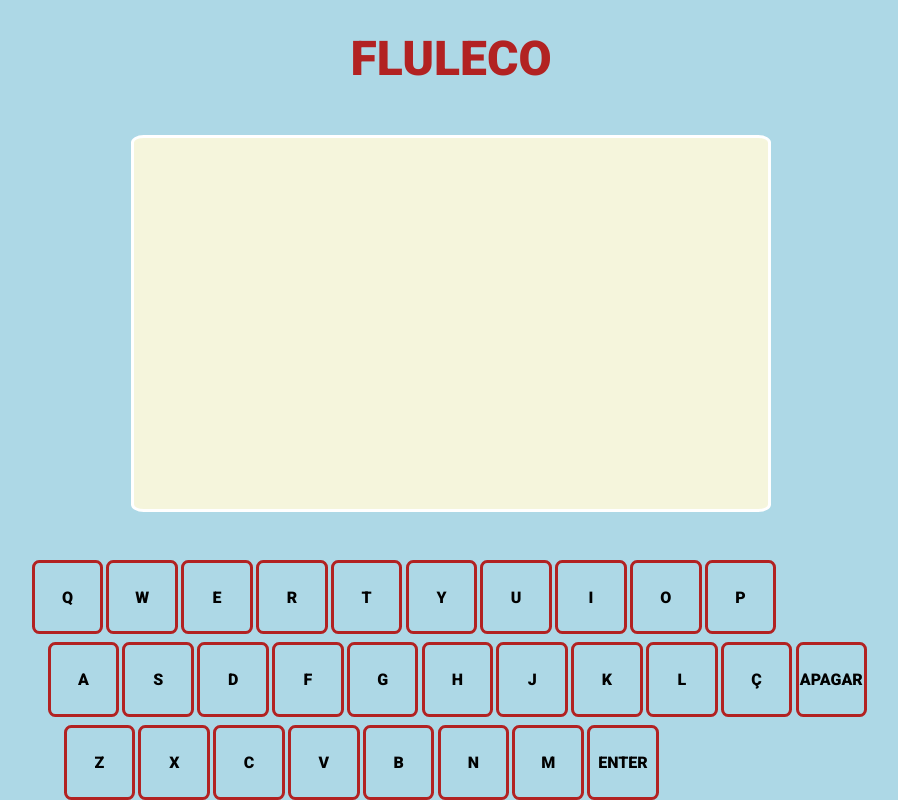
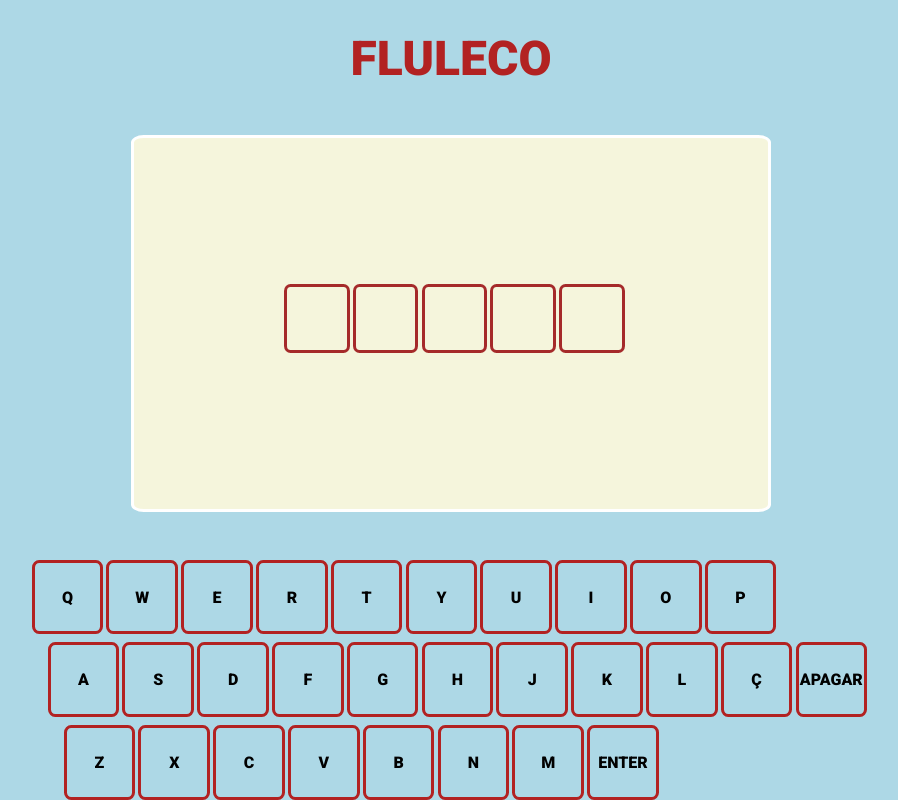
Before and after one commit to AbellasJuan/Fluleco, a React (Create React App) app: page / in a window 1280 px wide. Shown: the whole page, without its empty margins (189-1087 px from the left). Built offline with nearby package versions, Linux system fonts and the light colour scheme.

Commit message:
refactor: add words on the user array

```diff
--- a/src/pages/Home/index.js
+++ b/src/pages/Home/index.js
@@ -6,7 +6,6 @@ import Tela from "../Tela/index.js";
 export default function Home(){
 
     const [palavraProvisoriaDoUsuario, setPalavraProvisoriaDoUsuario] = useState([]);
-    const [letraClicada, setLetraClicada] = useState("");
 
     return(
         <Container>
@@ -14,7 +13,7 @@ export default function Home(){
 
             <Tela palavraProvisoriaDoUsuario={palavraProvisoriaDoUsuario} setPalavraProvisoriaDoUsuario={setPalavraProvisoriaDoUsuario}/>
 
-            <Teclado palavraProvisoriaDoUsuario={palavraProvisoriaDoUsuario} setPalavraProvisoriaDoUsuario={setPalavraProvisoriaDoUsuario}  letraClicada={letraClicada} setLetraClicada={setLetraClicada}/>
+            <Teclado palavraProvisoriaDoUsuario={palavraProvisoriaDoUsuario} setPalavraProvisoriaDoUsuario={setPalavraProvisoriaDoUsuario}/>
         </Container>
     )
 }
--- a/src/pages/Teclado/index.js
+++ b/src/pages/Teclado/index.js
@@ -1,6 +1,6 @@
 import { Container, Letter, FirstRow, SecondRow, ThirdRow } from "./style"
 
-export default function Teclado({setPalavraProvisoriaDoUsuario, palavraProvisoriaDoUsuario, letraClicada, setLetraClicada}){
+export default function Teclado({setPalavraProvisoriaDoUsuario, palavraProvisoriaDoUsuario }){
 
     const lettersToP = ['Q', 'W', 'E' ,'R', 'T', 'Y', 'U', 'I', 'O', 'P'];
 
--- a/src/pages/Tela/index.js
+++ b/src/pages/Tela/index.js
@@ -1,7 +1,7 @@
 import { useEffect, useState } from "react";
 import { Container, LetterScreen, FirstRowScreen } from "../Tela/style.js"
 
-export default function Tela({palavraProvisoriaDoUsuario}){
+export default function Tela({palavraProvisoriaDoUsuario, setPalavraProvisoriaDoUsuario}){
 
     const palavras = ['ROMERITO', 'FRED', 'RIVELINO', 'GANSO', 'CONCA'];
 
@@ -11,15 +11,16 @@ export default function Tela({palavraProvisoriaDoUsuario}){
         const palavrasEmbaralhadas = palavras.sort(() => Math.random() - 0.5);
         const unicaPalavra = palavrasEmbaralhadas[0];
         const letrasSeparadas = unicaPalavra.split('');
+        palavraProvisoriaDoUsuario.length = letrasSeparadas.length;
         setPalavraSorteada(letrasSeparadas);
     }
 
     // eslint-disable-next-line
     useEffect(shuffleArray, []);
 
-    // function mesmoNumeroDeCasas(){
-    //     palavraProvisoriaDoUsuario.length = palavraSorteada.length;
-    // }
+    function colocarLetra(){
+
+    }
 
     console.log(palavraSorteada)
     console.log(palavraProvisoriaDoUsuario)
@@ -28,7 +29,7 @@ export default function Tela({palavraProvisoriaDoUsuario}){
         <Container>
 
                 {<FirstRowScreen>
-                    {palavraProvisoriaDoUsuario.map((letraAtual, index) =>
+                    {palavraSorteada?.map((letraDaSorteada, index) =>
 
                         <LetterScreen key={index}>  </LetterScreen>
 
```
